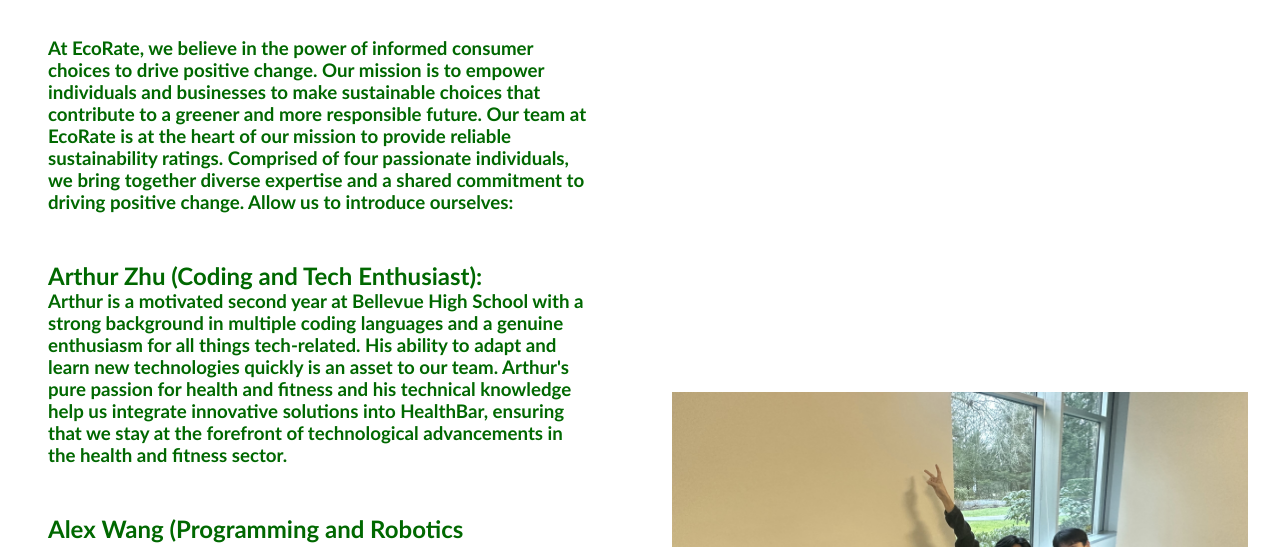
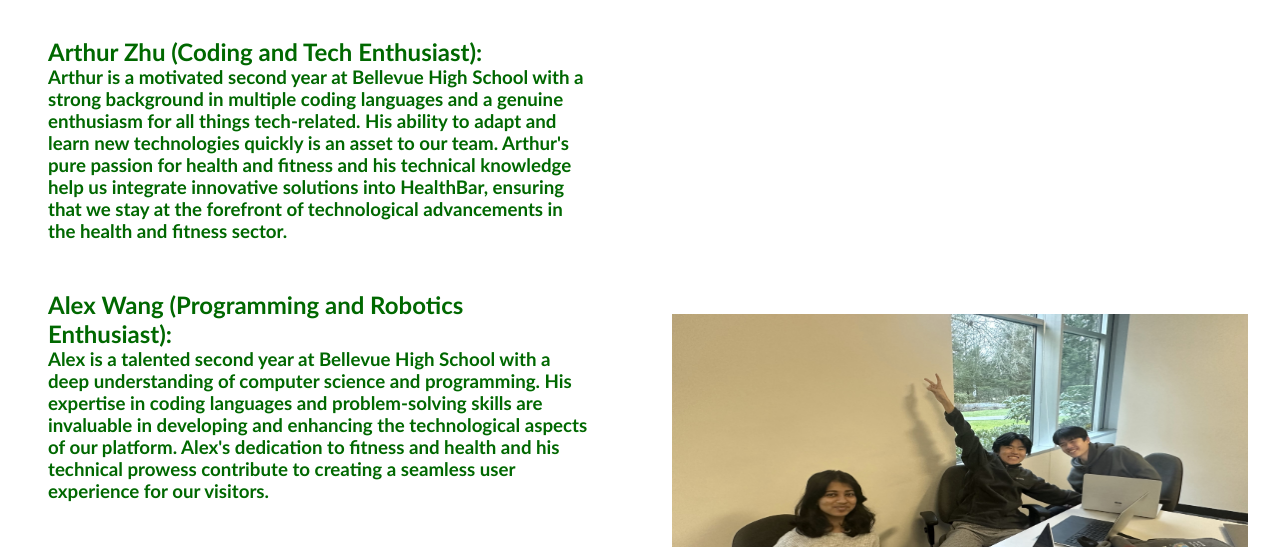
Before and after one commit to arthur2026/WAForge-HealthBar, a plain HTML site: page WAForge Project/team.html in a window 1280 px wide. Shown: the part 188-735 px from the top of the page. Drawn offline with Linux system fonts and the light colour scheme.

Commit message:
Update team.html

```diff
--- a/WAForge Project/team.html
+++ b/WAForge Project/team.html
@@ -17,10 +17,6 @@
       <div class="hero-container">
         <div class="column-left">
           <h1>About us</h1>
-          <p>
-            <h3>At EcoRate, we believe in the power of informed consumer choices to drive positive change. Our mission is to empower individuals and businesses to make sustainable choices that contribute to a greener and more responsible future.
-            Our team at EcoRate is at the heart of our mission to provide reliable sustainability ratings. Comprised of four passionate individuals, we bring together diverse expertise and a shared commitment to driving positive change. Allow us to introduce ourselves: </h3>
-          </p>
           <p>
             <h2>Arthur Zhu (Coding and Tech Enthusiast):</h2>
             <h3>Arthur is a motivated second year at Bellevue High School with a strong background in multiple coding languages and a genuine enthusiasm for all things tech-related. His ability to adapt and learn new technologies quickly is an asset to our team. Arthur's pure passion for health and fitness and his technical knowledge help us integrate innovative solutions into HealthBar, ensuring that we stay at the forefront of technological advancements in the health and fitness sector.</h3>
```
